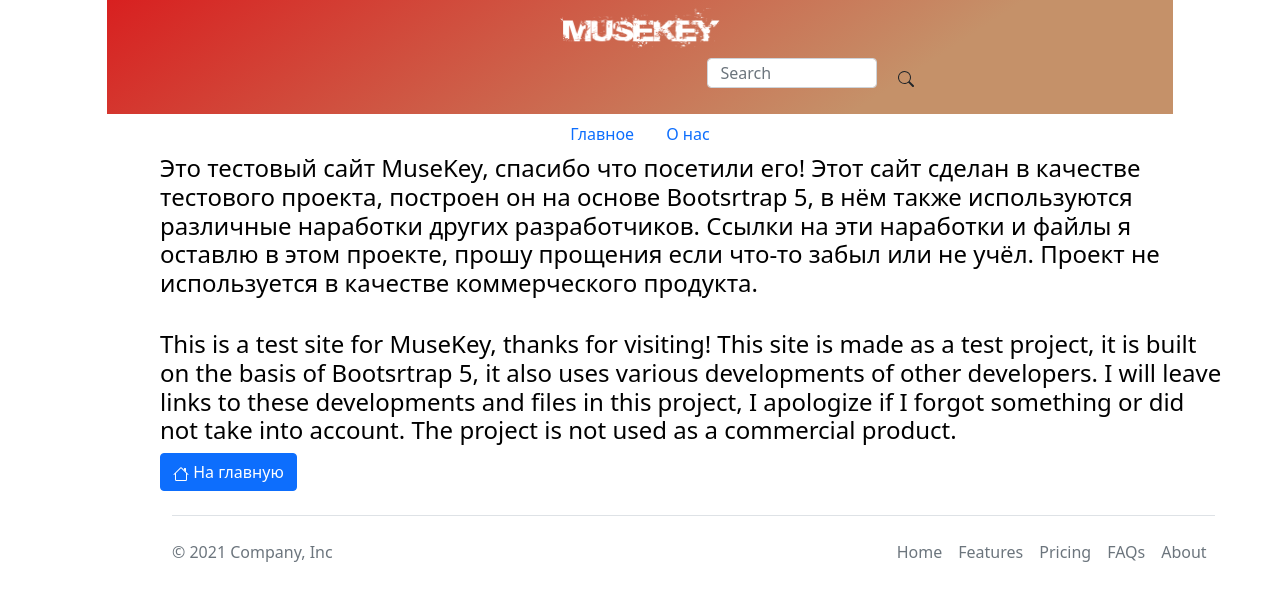
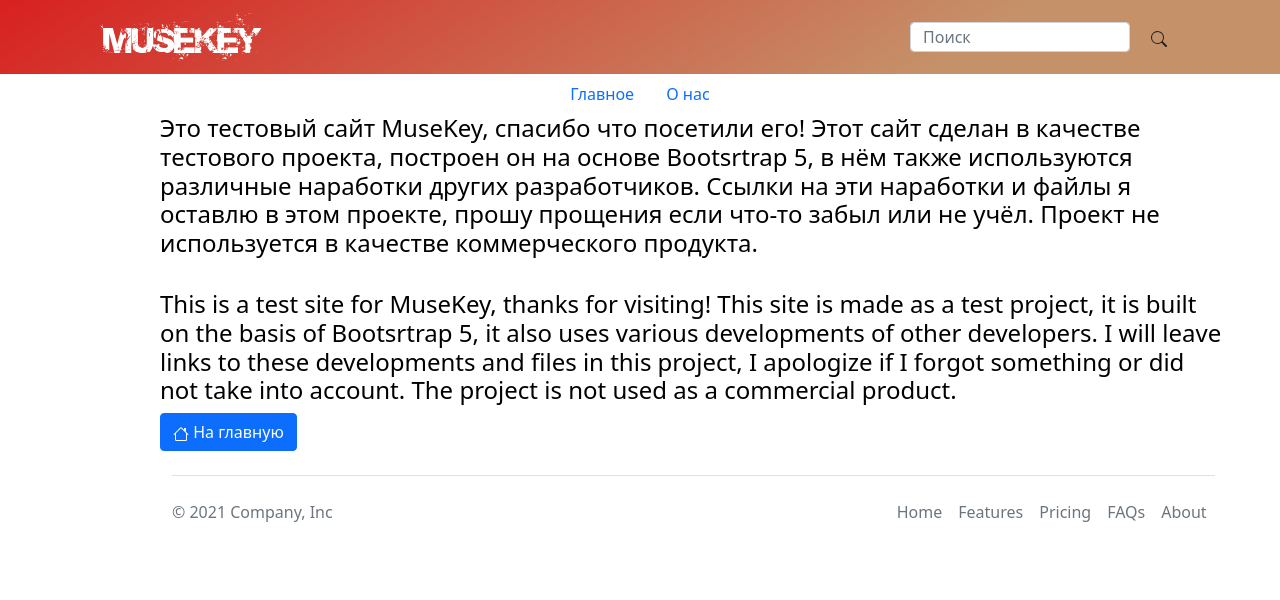
Before and after one commit to Anton2-7/MuseKey, a plain HTML site: page about.html in a window 1280 px wide. Drawn offline with nearby package versions, Linux system fonts and the light colour scheme.

Commit message:
Update about.html

```diff
--- a/about.html
+++ b/about.html
@@ -1,34 +1,47 @@
 <!DOCTYPE html>
 <html lang="en">
+
 <head>
   <meta charset="UTF-8">
   <meta http-equiv="X-UA-Compatible" content="IE=edge">
   <meta name="viewport" content="width=device-width, initial-scale=1">
   <title>Musekey</title>
   <!-- Подключение стилей bootstrap 4 -->
-    <link href="https://cdn.jsdelivr.net/npm/bootstrap@5.0.1/dist/css/bootstrap.min.css" rel="stylesheet" integrity="sha384-+0n0xVW2eSR5OomGNYDnhzAbDsOXxcvSN1TPprVMTNDbiYZCxYbOOl7+AMvyTG2x" crossorigin="anonymous">
+  <link href="https://cdn.jsdelivr.net/npm/bootstrap@5.0.1/dist/css/bootstrap.min.css" rel="stylesheet"
+    integrity="sha384-+0n0xVW2eSR5OomGNYDnhzAbDsOXxcvSN1TPprVMTNDbiYZCxYbOOl7+AMvyTG2x" crossorigin="anonymous">
   <!-- Свой стиль -->
   <link rel="stylesheet" href="css/style.css">
 </head>
+
 <body>
 
 
 
-  <nav class="navbar navbar-expand-lg navbar-light bg-light col-md-10 offset-md-1 col-lg-10 offset-lg-1 col-xl-10 offset-xl-1">
-    <div class="container ">
-      <img src="img/MuseKey_.png" height="40" width="160" alt="Логотип сайта"><button class="navbar-toggler" type="button" data-bs-toggle="collapse" data-bs-target="#navbarNavDropdown" aria-controls="navbarNavDropdown" aria-expanded="false" aria-label="Toggle navigation">
+  <nav class="navbar navbar-expand-lg navbar-light bg-light ">
+    <div class="container" id="container-h">
+      <div class="logo-header">
+        <img src="img/MuseKey_.png" alt="Логотип сайта">
+      </div>
+      <button class="navbar-btn navbar-toggler" type="button" data-bs-toggle="collapse"
+        data-bs-target="#navbarNavDropdown" aria-controls="navbarNavDropdown" aria-expanded="false"
+        aria-label="Toggle navigation">
         <span class="navbar-toggler-icon"></span>
       </button>
       <div class="collapse navbar-collapse" id="navbarNavDropdown">
-        <form form class="d-flex col-lg-5 offset-lg-7 offeset-xs-6 offset-md-6 col-xl-3   offset-xl-9">
-          <input class="form-control me-2" type="search" placeholder="Search"     aria-label="Search">
-          <button class="btn btn-outline-succes" type="submit"><svg xmlns="http://www.w3.org/2000/svg" width="16" height="16" fill="currentColor" class="bi bi-search" viewBox="0 0 16 16">
-              <path d="M11.742 10.344a6.5 6.5 0 1 0-1.397 1.398h-.001c.03.04.062.078.098.115l3.85 3.85a1 1 0 0 0 1.415-1.414l-3.85-3.85a1.007 1.007 0 0 0-.115-.1zM12 6.5a5.5 5.5 0 1 1-11 0 5.5 5.5 0 0 1 11 0z"/>
+        <form class="form-container">
+          <input class=" form-control me-2" type="search" placeholder="Поиск" aria-label="Search">
+          <button class="btn btn-succes" type="submit"><svg xmlns="http://www.w3.org/2000/svg" width="16" height="16"
+              fill="currentColor" class="bi bi-search" viewBox="0 0 16 16">
+              <path
+                d="M11.742 10.344a6.5 6.5 0 1 0-1.397 1.398h-.001c.03.04.062.078.098.115l3.85 3.85a1 1 0 0 0 1.415-1.414l-3.85-3.85a1.007 1.007 0 0 0-.115-.1zM12 6.5a5.5 5.5 0 1 1-11 0 5.5 5.5 0 0 1 11 0z" />
             </svg></button>
+
         </form>
       </div>
+
     </div>
   </nav>
+
 
 
   <script src="https://cdnjs.cloudflare.com/ajax/libs/three.js/88/three.min.js"></script>
@@ -56,19 +69,28 @@
 
     <div class="content  col-10 col-lg-10  offset-1" id="about">
 
-                   <h4>Это тестовый сайт MuseKey, спасибо что посетили его! Этот сайт сделан в качестве тестового проекта, построен он на основе Bootsrtrap 5, в нём также используются различные наработки других разработчиков. Ссылки на эти наработки и файлы я оставлю в этом проекте, прошу прощения если что-то забыл или не учёл. Проект не используется в качестве коммерческого продукта.</h4> <br>
-                   <h4>This is a test site for MuseKey, thanks for visiting! This site is made as a test project, it is built on the basis of Bootsrtrap 5, it also uses various developments of other developers. I will leave links to these developments and files in this project, I apologize if I forgot something or did not take into account. The project is not used as a commercial product.</h4>
+      <h4>Это тестовый сайт MuseKey, спасибо что посетили его! Этот сайт сделан в качестве тестового проекта, построен
+        он на основе Bootsrtrap 5, в нём также используются различные наработки других разработчиков. Ссылки на эти
+        наработки и файлы я оставлю в этом проекте, прошу прощения если что-то забыл или не учёл. Проект не используется
+        в качестве коммерческого продукта.</h4> <br>
+      <h4>This is a test site for MuseKey, thanks for visiting! This site is made as a test project, it is built on the
+        basis of Bootsrtrap 5, it also uses various developments of other developers. I will leave links to these
+        developments and files in this project, I apologize if I forgot something or did not take into account. The
+        project is not used as a commercial product.</h4>
 
 
 
 
       <div class="main-text d-block">
 
-                            <form action="index.html"  method="GET">
+        <form action="index.html" method="GET">
           <button type="submit" class="btn btn-primary">
-                              <i class="bi bi-cloud-upload-fill"></i><svg xmlns="http://www.w3.org/2000/svg" width="16" height="16" fill="currentColor" class="bi bi-house" viewBox="0 0 16 16">
-                                <path fill-rule="evenodd" d="M2 13.5V7h1v6.5a.5.5 0 0 0 .5.5h9a.5.5 0 0 0 .5-.5V7h1v6.5a1.5 1.5 0 0 1-1.5 1.5h-9A1.5 1.5 0 0 1 2 13.5zm11-11V6l-2-2V2.5a.5.5 0 0 1 .5-.5h1a.5.5 0 0 1 .5.5z"/>
-                                <path fill-rule="evenodd" d="M7.293 1.5a1 1 0 0 1 1.414 0l6.647 6.646a.5.5 0 0 1-.708.708L8 2.207 1.354 8.854a.5.5 0 1 1-.708-.708L7.293 1.5z"/>
+            <i class="bi bi-cloud-upload-fill"></i><svg xmlns="http://www.w3.org/2000/svg" width="16" height="16"
+              fill="currentColor" class="bi bi-house" viewBox="0 0 16 16">
+              <path fill-rule="evenodd"
+                d="M2 13.5V7h1v6.5a.5.5 0 0 0 .5.5h9a.5.5 0 0 0 .5-.5V7h1v6.5a1.5 1.5 0 0 1-1.5 1.5h-9A1.5 1.5 0 0 1 2 13.5zm11-11V6l-2-2V2.5a.5.5 0 0 1 .5-.5h1a.5.5 0 0 1 .5.5z" />
+              <path fill-rule="evenodd"
+                d="M7.293 1.5a1 1 0 0 1 1.414 0l6.647 6.646a.5.5 0 0 1-.708.708L8 2.207 1.354 8.854a.5.5 0 1 1-.708-.708L7.293 1.5z" />
             </svg> На главную
 
           </button>
@@ -76,20 +98,16 @@
 
 
         </p>
-                      </div
-
-
-
-
-                          <!--Подключаю скрипт для прогресс бара-->
+      </div <!--Подключаю скрипт для прогресс бара-->
       <script src="http://ajax.googleapis.com/ajax/libs/jquery/1.11.0/jquery.min.js"></script>
 
 
       <script>
-                                                $(function() {
-                                                    $(window).on("scroll resize", function() {
+        $(function () {
+          $(window).on("scroll resize", function () {
             constructor(props); {
-                                        super(props); }
+              super(props);
+            }
 
             // Assign state itself, and a default value for items
             this.state = {
@@ -108,7 +126,9 @@
 
 
       <script src="js/scripts.js"></script>
-                          <script src="https://cdn.jsdelivr.net/npm/bootstrap@5.0.1/dist/js/bootstrap.bundle.min.js" integrity="sha384-gtEjrD/SeCtmISkJkNUaaKMoLD0//ElJ19smozuHV6z3Iehds+3Ulb9Bn9Plx0x4" crossorigin="anonymous"></script>
+      <script src="https://cdn.jsdelivr.net/npm/bootstrap@5.0.1/dist/js/bootstrap.bundle.min.js"
+        integrity="sha384-gtEjrD/SeCtmISkJkNUaaKMoLD0//ElJ19smozuHV6z3Iehds+3Ulb9Bn9Plx0x4"
+        crossorigin="anonymous"></script>
 
 
 
@@ -116,8 +136,11 @@
         <footer class="d-flex flex-wrap justify-content-between align-items-center py-3 my-4 border-top">
           <p class="col-md-4 mb-0 text-muted">© 2021 Company, Inc</p>
 
-                              <a href="/" class="col-md-4 d-flex align-items-center justify-content-center mb-3 mb-md-0 me-md-auto link-dark text-decoration-none">
-                                <svg class="bi me-2" width="40" height="32"><use xlink:href="#bootstrap"></use></svg>
+          <a href="/"
+            class="col-md-4 d-flex align-items-center justify-content-center mb-3 mb-md-0 me-md-auto link-dark text-decoration-none">
+            <svg class="bi me-2" width="40" height="32">
+              <use xlink:href="#bootstrap"></use>
+            </svg>
           </a>
 
           <ul class="nav col-md-4 justify-content-end">
@@ -134,4 +157,5 @@
       <div class="progress-bar" id="progressBar"></div>
     </div>
 </body>
+
 </html>
```
Lines whose indentation alone changed are shown as unchanged.
